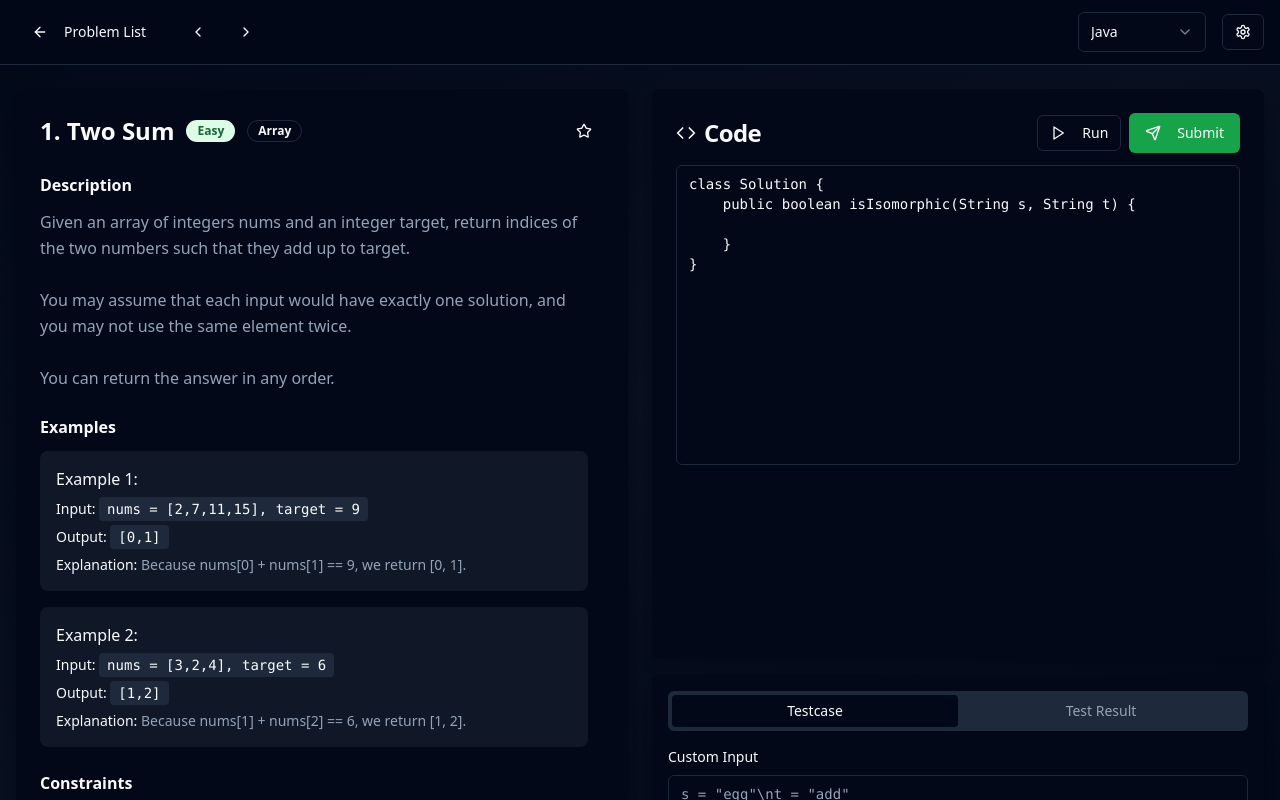
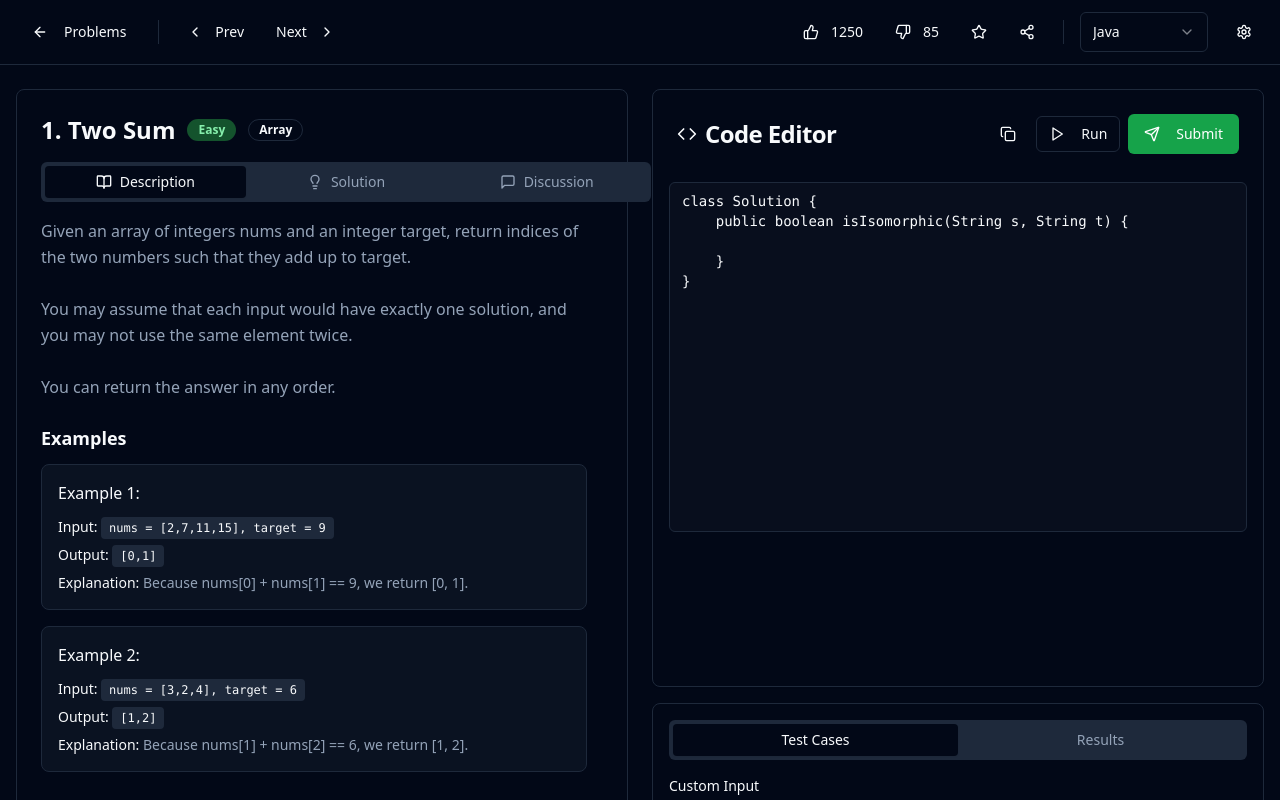
Before and after one commit to arpit05va/quiz-quest-courses, a React (Vite) app: page /problem/1 in a window 1280 px wide. Shown: the top 800 px of the page. Built offline with nearby package versions, Linux system fonts and the light colour scheme.

Commit message:
Refactor: Enhance problem detail page UI
Restructured the problem detail page to use tabs for question description, solution, and discussion. Added a code editor on the right and a test case section below, improving the overall UI and developer experience.

```diff
--- a/src/components/ProblemDetail.tsx
+++ b/src/components/ProblemDetail.tsx
@@ -10,7 +10,6 @@ import { Textarea } from '@/components/ui/textarea';
 import { ScrollArea } from '@/components/ui/scroll-area';
 import {
   ArrowLeft,
-  ArrowRight,
   Play,
   Send,
   Settings,
@@ -20,7 +19,14 @@ import {
   XCircle,
   Clock,
   Star,
-  Code
+  Code,
+  BookOpen,
+  Lightbulb,
+  MessageSquare,
+  ThumbsUp,
+  ThumbsDown,
+  Share2,
+  Copy
 } from 'lucide-react';
 
 interface ProblemDetailProps {
@@ -35,6 +41,7 @@ const ProblemDetail: React.FC<ProblemDetailProps> = ({ problemId }) => {
   const [testResults, setTestResults] = useState<any[]>([]);
   const [isRunning, setIsRunning] = useState(false);
   const [isSubmitting, setIsSubmitting] = useState(false);
+  const [activeTab, setActiveTab] = useState('description');
 
   // Mock problem data
   const problemData = {
@@ -43,6 +50,8 @@ const ProblemDetail: React.FC<ProblemDetailProps> = ({ problemId }) => {
       title: "Two Sum",
       difficulty: "Easy",
       category: "Array",
+      likes: 1250,
+      dislikes: 85,
       description: `Given an array of integers nums and an integer target, return indices of the two numbers such that they add up to target.
 
 You may assume that each input would have exactly one solution, and you may not use the same element twice.
@@ -65,6 +74,30 @@ You can return the answer in any order.`,
         "-10^9 <= nums[i] <= 10^9",
         "-10^9 <= target <= 10^9",
         "Only one valid answer exists."
+      ],
+      solution: `The brute force approach would be to check every pair of numbers, but that would be O(n²).
+
+A better approach is to use a hash map to store the numbers we've seen and their indices. For each number, we check if its complement (target - current number) exists in the hash map.
+
+**Time Complexity:** O(n)
+**Space Complexity:** O(n)`,
+      discussions: [
+        {
+          id: 1,
+          author: "developer123",
+          content: "Great problem for beginners! The hash map approach is elegant.",
+          likes: 45,
+          replies: 3,
+          time: "2 hours ago"
+        },
+        {
+          id: 2,
+          author: "codemaster",
+          content: "Can we solve this without extra space? What about sorting first?",
+          likes: 12,
+          replies: 1,
+          time: "5 hours ago"
+        }
       ]
     },
     205: {
@@ -72,6 +105,8 @@ You can return the answer in any order.`,
       title: "Isomorphic Strings",
       difficulty: "Easy",
       category: "String",
+      likes: 892,
+      dislikes: 156,
       description: `Given two strings s and t, determine if they are isomorphic.
 
 Two strings s and t are isomorphic if the characters in s can be replaced to get t.
@@ -93,6 +128,24 @@ All occurrences of a character must be replaced with another character while pre
         "1 <= s.length <= 5 * 10^4",
         "t.length == s.length",
         "s and t consist of any valid ascii character."
+      ],
+      solution: `We need to track the mapping between characters in both directions.
+
+Use two hash maps:
+1. One for mapping characters from s to t
+2. One for mapping characters from t to s
+
+**Time Complexity:** O(n)
+**Space Complexity:** O(1) since we have at most 256 ASCII characters`,
+      discussions: [
+        {
+          id: 1,
+          author: "stringexpert",
+          content: "Two hash maps are essential here to check bidirectional mapping.",
+          likes: 28,
+          replies: 2,
+          time: "1 hour ago"
+        }
       ]
     }
   };
@@ -141,7 +194,6 @@ var isIsomorphic = function(s, t) {
 
   const handleRunCode = () => {
     setIsRunning(true);
-    // Simulate API call
     setTimeout(() => {
       setTestResults([
         { input: 's = "egg", t = "add"', expected: 'true', actual: 'true', passed: true },
@@ -154,49 +206,70 @@ var isIsomorphic = function(s, t) {
 
   const handleSubmit = () => {
     setIsSubmitting(true);
-    // Simulate API call
     setTimeout(() => {
       setIsSubmitting(false);
-      // Navigate to submission result or show success message
     }, 3000);
   };
 
   const getDifficultyColor = (difficulty: string) => {
     switch (difficulty) {
-      case 'Easy': return 'bg-green-100 text-green-800';
-      case 'Medium': return 'bg-yellow-100 text-yellow-800';
-      case 'Hard': return 'bg-red-100 text-red-800';
-      default: return 'bg-gray-100 text-gray-800';
+      case 'Easy': return 'bg-green-100 text-green-800 dark:bg-green-900 dark:text-green-300';
+      case 'Medium': return 'bg-yellow-100 text-yellow-800 dark:bg-yellow-900 dark:text-yellow-300';
+      case 'Hard': return 'bg-red-100 text-red-800 dark:bg-red-900 dark:text-red-300';
+      default: return 'bg-gray-100 text-gray-800 dark:bg-gray-900 dark:text-gray-300';
     }
   };
 
   return (
-    <div className="min-h-screen bg-gradient-to-br from-background via-muted/20 to-background">
-      {/* Header */}
-      <header className="bg-background/95 backdrop-blur-sm border-b border-border sticky top-0 z-50">
+    <div className="min-h-screen bg-background">
+      {/* Enhanced Header */}
+      <header className="bg-card border-b border-border sticky top-0 z-50 backdrop-blur-sm">
         <div className="container mx-auto px-4">
           <div className="flex items-center justify-between h-16">
             <div className="flex items-center space-x-4">
               <Button
                 variant="ghost"
                 onClick={() => navigate('/problems')}
-                className="flex items-center space-x-2"
+                className="flex items-center space-x-2 hover:bg-muted"
               >
                 <ArrowLeft className="w-4 h-4" />
-                <span>Problem List</span>
+                <span>Problems</span>
               </Button>
 
+              <div className="h-6 w-px bg-border" />
+
               <div className="flex items-center space-x-2">
-                <Button variant="ghost" size="sm">
+                <Button variant="ghost" size="sm" className="hover:bg-muted">
                   <ChevronLeft className="w-4 h-4" />
+                  <span className="ml-1">Prev</span>
                 </Button>
-                <Button variant="ghost" size="sm">
+                <Button variant="ghost" size="sm" className="hover:bg-muted">
+                  <span className="mr-1">Next</span>
                   <ChevronRight className="w-4 h-4" />
                 </Button>
               </div>
             </div>
 
             <div className="flex items-center space-x-4">
+              <div className="flex items-center space-x-2">
+                <Button variant="ghost" size="sm" className="hover:bg-muted">
+                  <ThumbsUp className="w-4 h-4" />
+                  <span className="ml-1">{problem.likes}</span>
+                </Button>
+                <Button variant="ghost" size="sm" className="hover:bg-muted">
+                  <ThumbsDown className="w-4 h-4" />
+                  <span className="ml-1">{problem.dislikes}</span>
+                </Button>
+                <Button variant="ghost" size="sm" className="hover:bg-muted">
+                  <Star className="w-4 h-4" />
+                </Button>
+                <Button variant="ghost" size="sm" className="hover:bg-muted">
+                  <Share2 className="w-4 h-4" />
+                </Button>
+              </div>
+
+              <div className="h-6 w-px bg-border" />
+
               <Select value={selectedLanguage} onValueChange={setSelectedLanguage}>
                 <SelectTrigger className="w-32">
                   <SelectValue />
@@ -210,7 +283,7 @@ var isIsomorphic = function(s, t) {
                 </SelectContent>
               </Select>
 
-              <Button variant="outline" size="sm">
+              <Button variant="ghost" size="sm" className="hover:bg-muted">
                 <Settings className="w-4 h-4" />
               </Button>
             </div>
@@ -220,10 +293,10 @@ var isIsomorphic = function(s, t) {
 
       <div className="container mx-auto px-4 py-6">
         <div className="grid lg:grid-cols-2 gap-6 h-[calc(100vh-8rem)]">
-          {/* Problem Description Panel */}
+          {/* Left Panel - Problem Content */}
           <div className="flex flex-col">
-            <Card className="border-none shadow-lg flex-1">
-              <CardHeader>
+            <Card className="flex-1 border-border">
+              <CardHeader className="pb-4">
                 <div className="flex items-center justify-between">
                   <div className="flex items-center space-x-3">
                     <h1 className="text-2xl font-bold">{problem.id}. {problem.title}</h1>
@@ -232,44 +305,63 @@ var isIsomorphic = function(s, t) {
                     </Badge>
                     <Badge variant="outline">{problem.category}</Badge>
                   </div>
-                  <div className="flex items-center space-x-2">
-                    <Button variant="ghost" size="sm">
-                      <Star className="w-4 h-4" />
-                    </Button>
-                  </div>
                 </div>
               </CardHeader>
-              <CardContent className="flex-1">
+
+              <CardContent className="flex-1 p-0">
+                <Tabs value={activeTab} onValueChange={setActiveTab} className="h-full flex flex-col">
+                  <TabsList className="grid w-full grid-cols-3 mx-6">
+                    <TabsTrigger value="description" className="flex items-center space-x-2">
+                      <BookOpen className="w-4 h-4" />
+                      <span>Description</span>
+                    </TabsTrigger>
+                    <TabsTrigger value="solution" className="flex items-center space-x-2">
+                      <Lightbulb className="w-4 h-4" />
+                      <span>Solution</span>
+                    </TabsTrigger>
+                    <TabsTrigger value="discussion" className="flex items-center space-x-2">
+                      <MessageSquare className="w-4 h-4" />
+                      <span>Discussion</span>
+                    </TabsTrigger>
+                  </TabsList>
+
+                  <div className="flex-1 px-6 pb-6">
+                    <TabsContent value="description" className="h-full mt-4">
                       <ScrollArea className="h-full">
                         <div className="space-y-6 pr-4">
                           <div>
-                      <h3 className="font-semibold mb-3">Description</h3>
                             <p className="text-muted-foreground leading-relaxed whitespace-pre-line">
                               {problem.description}
                             </p>
                           </div>
 
                           <div>
-                      <h3 className="font-semibold mb-3">Examples</h3>
+                            <h3 className="font-semibold mb-3 text-lg">Examples</h3>
                             <div className="space-y-4">
                               {problem.examples.map((example, index) => (
-                          <div key={index} className="p-4 bg-muted/50 rounded-lg">
-                            <p className="font-medium mb-2">Example {index + 1}:</p>
+                                <div key={index} className="p-4 bg-muted/30 rounded-lg border">
+                                  <p className="font-medium mb-3">Example {index + 1}:</p>
                                   <div className="space-y-2 text-sm">
+                                    <div className="grid gap-2">
                                       <div>
-                                <span className="font-medium">Input: </span>
-                                <code className="bg-muted px-2 py-1 rounded">{example.input}</code>
+                                        <span className="font-medium text-foreground">Input: </span>
+                                        <code className="bg-muted px-2 py-1 rounded text-xs font-mono">
+                                          {example.input}
+                                        </code>
                                       </div>
                                       <div>
-                                <span className="font-medium">Output: </span>
-                                <code className="bg-muted px-2 py-1 rounded">{example.output}</code>
+                                        <span className="font-medium text-foreground">Output: </span>
+                                        <code className="bg-muted px-2 py-1 rounded text-xs font-mono">
+                                          {example.output}
+                                        </code>
                                       </div>
                                       {example.explanation && (
                                         <div>
-                                  <span className="font-medium">Explanation: </span>
+                                          <span className="font-medium text-foreground">Explanation: </span>
                                           <span className="text-muted-foreground">{example.explanation}</span>
                                         </div>
                                       )}
+                                    </div>
                                   </div>
                                 </div>
                               ))}
@@ -277,30 +369,87 @@ var isIsomorphic = function(s, t) {
                           </div>
 
                           <div>
-                      <h3 className="font-semibold mb-3">Constraints</h3>
+                            <h3 className="font-semibold mb-3 text-lg">Constraints</h3>
                             <ul className="list-disc list-inside space-y-1 text-muted-foreground">
                               {problem.constraints.map((constraint, index) => (
-                          <li key={index} className="text-sm">{constraint}</li>
+                                <li key={index} className="text-sm font-mono">{constraint}</li>
                               ))}
                             </ul>
                           </div>
                         </div>
                       </ScrollArea>
+                    </TabsContent>
+
+                    <TabsContent value="solution" className="h-full mt-4">
+                      <ScrollArea className="h-full">
+                        <div className="space-y-4 pr-4">
+                          <div className="p-6 bg-muted/30 rounded-lg border">
+                            <h3 className="font-semibold mb-3 text-lg flex items-center">
+                              <Lightbulb className="w-5 h-5 mr-2 text-yellow-500" />
+                              Solution Approach
+                            </h3>
+                            <div className="text-muted-foreground leading-relaxed whitespace-pre-line">
+                              {problem.solution}
+                            </div>
+                          </div>
+
+                          <div className="p-4 bg-blue-50 dark:bg-blue-950/30 rounded-lg border border-blue-200 dark:border-blue-800">
+                            <p className="text-sm text-blue-800 dark:text-blue-300">
+                              💡 <strong>Hint:</strong> Try to think about what data structure would help you
+                              look up values efficiently.
+                            </p>
+                          </div>
+                        </div>
+                      </ScrollArea>
+                    </TabsContent>
+
+                    <TabsContent value="discussion" className="h-full mt-4">
+                      <ScrollArea className="h-full">
+                        <div className="space-y-4 pr-4">
+                          {problem.discussions.map((discussion) => (
+                            <div key={discussion.id} className="p-4 border rounded-lg bg-card">
+                              <div className="flex items-start justify-between mb-2">
+                                <div className="flex items-center space-x-2">
+                                  <span className="font-medium">{discussion.author}</span>
+                                  <span className="text-xs text-muted-foreground">{discussion.time}</span>
+                                </div>
+                              </div>
+                              <p className="text-sm text-muted-foreground mb-3">{discussion.content}</p>
+                              <div className="flex items-center space-x-4">
+                                <Button variant="ghost" size="sm" className="h-8">
+                                  <ThumbsUp className="w-3 h-3 mr-1" />
+                                  {discussion.likes}
+                                </Button>
+                                <Button variant="ghost" size="sm" className="h-8">
+                                  <MessageSquare className="w-3 h-3 mr-1" />
+                                  {discussion.replies} replies
+                                </Button>
+                              </div>
+                            </div>
+                          ))}
+                        </div>
+                      </ScrollArea>
+                    </TabsContent>
+                  </div>
+                </Tabs>
               </CardContent>
             </Card>
           </div>
 
-          {/* Code Editor and Test Panel */}
+          {/* Right Panel - Code Editor and Testing */}
           <div className="flex flex-col space-y-4">
             {/* Code Editor */}
-            <Card className="border-none shadow-lg flex-1">
+            <Card className="flex-1 border-border">
               <CardHeader className="pb-3">
                 <div className="flex items-center justify-between">
                   <CardTitle className="flex items-center space-x-2">
                     <Code className="w-5 h-5" />
-                    <span>Code</span>
+                    <span>Code Editor</span>
                   </CardTitle>
                   <div className="flex items-center space-x-2">
+                    <Button variant="ghost" size="sm" className="hover:bg-muted">
+                      <Copy className="w-4 h-4" />
+                    </Button>
                     <Button
                       variant="outline"
                       size="sm"
@@ -330,23 +479,23 @@ var isIsomorphic = function(s, t) {
                   </div>
                 </div>
               </CardHeader>
-              <CardContent className="flex-1">
+              <CardContent className="flex-1 p-4">
                 <Textarea
                   value={code}
                   onChange={(e) => setCode(e.target.value)}
-                  className="font-mono text-sm h-full min-h-[300px] resize-none"
+                  className="font-mono text-sm h-full min-h-[350px] resize-none bg-muted/20 border-muted"
                   placeholder="Write your code here..."
                 />
               </CardContent>
             </Card>
 
             {/* Test Cases Panel */}
-            <Card className="border-none shadow-lg">
+            <Card className="border-border">
               <CardContent className="p-4">
                 <Tabs defaultValue="testcase" className="w-full">
                   <TabsList className="grid w-full grid-cols-2">
-                    <TabsTrigger value="testcase">Testcase</TabsTrigger>
-                    <TabsTrigger value="result">Test Result</TabsTrigger>
+                    <TabsTrigger value="testcase">Test Cases</TabsTrigger>
+                    <TabsTrigger value="result">Results</TabsTrigger>
                   </TabsList>
 
                   <TabsContent value="testcase" className="mt-4">
@@ -357,7 +506,7 @@ var isIsomorphic = function(s, t) {
                           value={customInput}
                           onChange={(e) => setCustomInput(e.target.value)}
                           placeholder='s = "egg"\nt = "add"'
-                          className="font-mono text-sm h-20"
+                          className="font-mono text-sm h-20 bg-muted/20 border-muted"
                         />
                       </div>
 
@@ -378,9 +527,9 @@ var isIsomorphic = function(s, t) {
 
                   <TabsContent value="result" className="mt-4">
                     {testResults.length > 0 ? (
-                      <div className="space-y-3">
+                      <div className="space-y-3 max-h-48 overflow-y-auto">
                         {testResults.map((result, index) => (
-                          <div key={index} className="p-3 border rounded-lg">
+                          <div key={index} className="p-3 border rounded-lg bg-muted/20">
                             <div className="flex items-center justify-between mb-2">
                               <span className="text-sm font-medium">Test Case {index + 1}</span>
                               <div className="flex items-center space-x-2">
@@ -389,12 +538,12 @@ var isIsomorphic = function(s, t) {
                                 ) : (
                                   <XCircle className="w-4 h-4 text-red-600" />
                                 )}
-                                <span className={`text-sm ${result.passed ? 'text-green-600' : 'text-red-600'}`}>
+                                <span className={`text-sm font-medium ${result.passed ? 'text-green-600' : 'text-red-600'}`}>
                                   {result.passed ? 'Passed' : 'Failed'}
                                 </span>
                               </div>
                             </div>
-                            <div className="text-xs space-y-1">
+                            <div className="text-xs space-y-1 font-mono">
                               <div><span className="font-medium">Input:</span> {result.input}</div>
                               <div><span className="font-medium">Expected:</span> {result.expected}</div>
                               <div><span className="font-medium">Actual:</span> {result.actual}</div>
```
Lines whose indentation alone changed are shown as unchanged.
